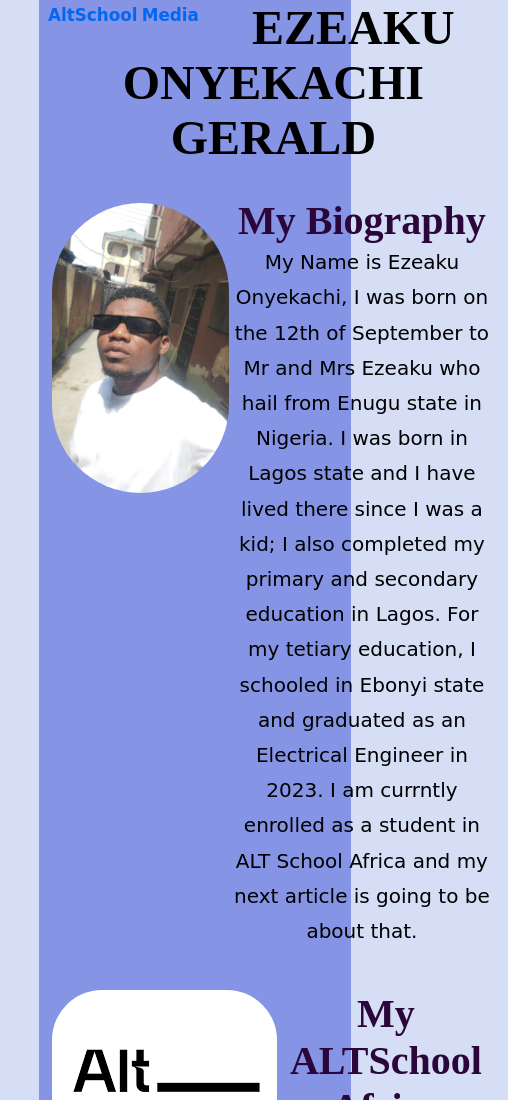
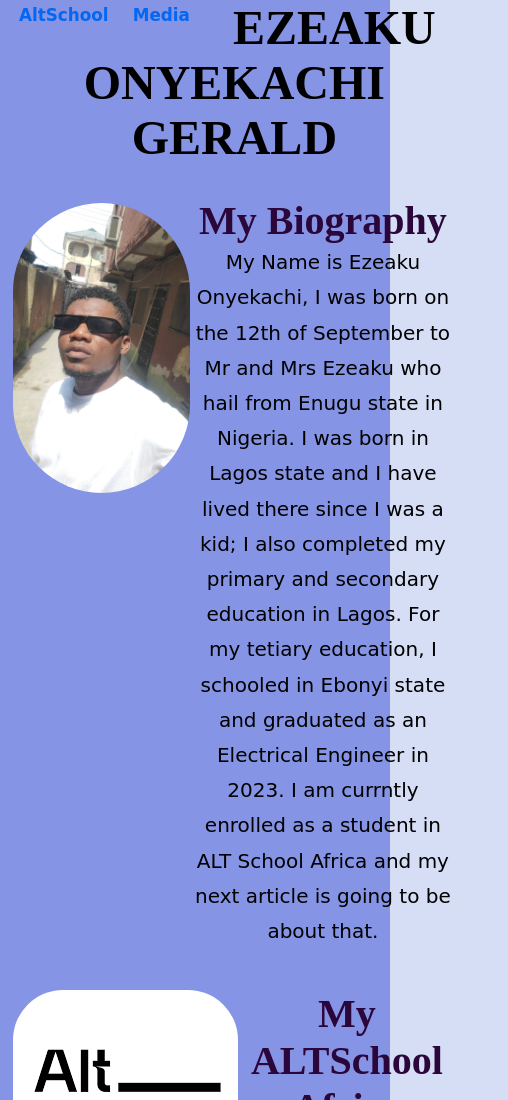
Before and after one commit to Kach-ee/HTML-Assignments, a plain HTML site: page index.html in a window 390 px wide. Shown: the top 1100 px of the page, 508 px wide, since content can reach past the window. Drawn offline with Linux system fonts and the light colour scheme.

Commit message:
Getting There

```diff
--- a/index.css
+++ b/index.css
@@ -1,5 +1,5 @@
 * {
-    margin: 0;
+    margin:  0;
     padding: 0;
   }
 
@@ -15,6 +15,7 @@ main{
     display: grid;
     grid-template-columns: auto;
     background-color: #8594e4;
+    margin: auto;
 }
 .AboutSections, .AboutSectionsALTSchool{
     display: flex;
@@ -61,6 +62,7 @@ nav a{
     text-decoration: none;
     font-family: cursive;
     color: #0367f2;
+    padding: 10px;
 }
 nav a:hover{
     color: #d5def5;
@@ -74,3 +76,8 @@ nav a:hover{
 .fragment:hover{
     color: #d5def5;
 }
+@media screen and (max-width: 1023px){
+    body{
+        max-width: 100%;
+    }
+}
```
Also changed, not shown: media.html (+1 -0 lines).
